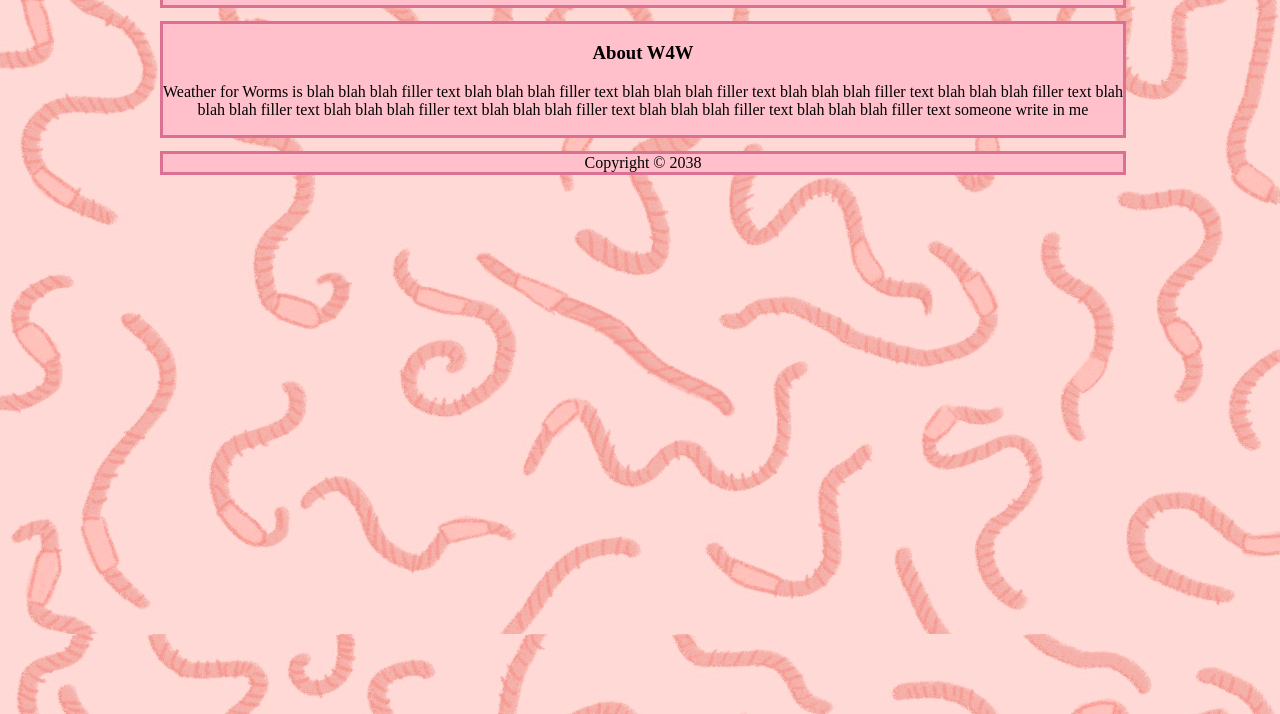
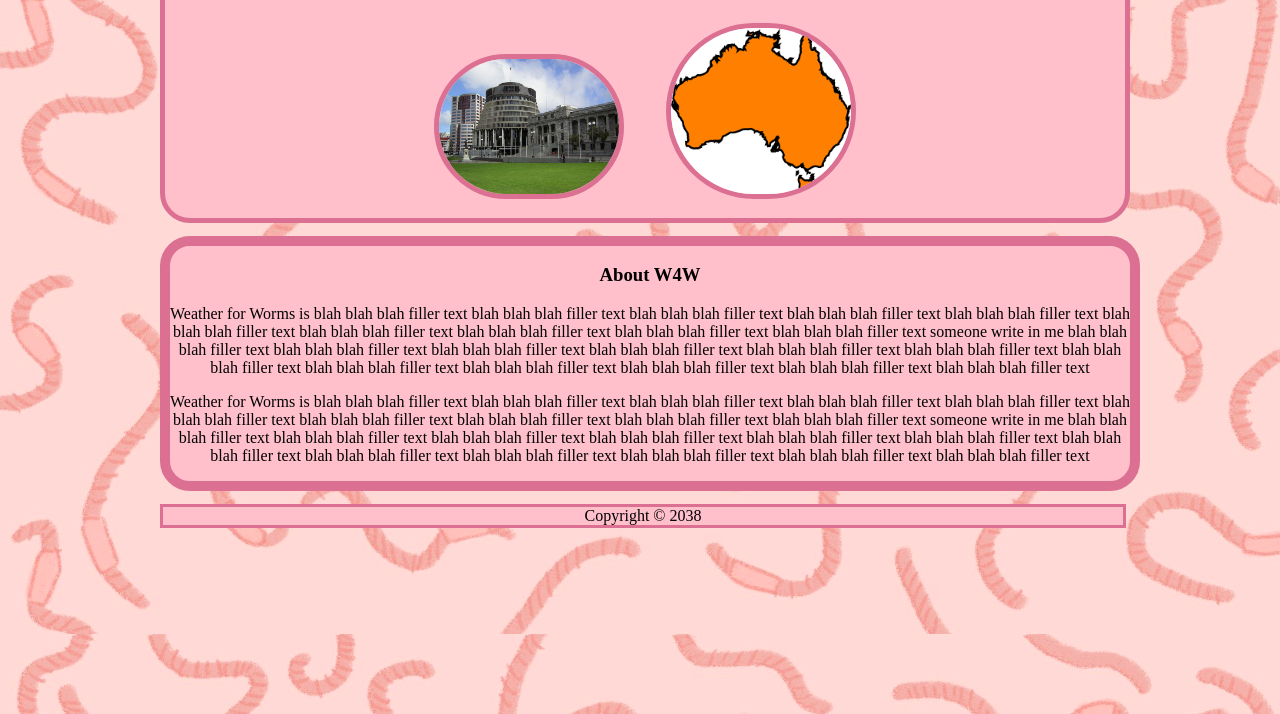
Before and after one commit to Rose-Northey/worm-weather-original, a React app: page / in a window 1280 px wide. Shown: the part 86-800 px from the top of the page. Built offline with nearby package versions, Linux system fonts and the light colour scheme.

Commit message:
added img links

```diff
--- a/client/components/HeaderComp.tsx
+++ b/client/components/HeaderComp.tsx
@@ -6,6 +6,21 @@ function Header() {
   return (
     <>
       <h1>Weather 4 Worms</h1>
+      <Link to="/cities/wellington">
+        <button>
+          <img
+            className="cityButton"
+            src="client/Media/wellington.jpg"
+            alt="Welly"
+          />
+        </button>
+      </Link>
+
+      <Link to="/cities/canberra">
+        <button>
+          <img className="cityButton" src="client/Media/aus.png" alt="Aus" />
+        </button>
+      </Link>
     </>
   )
 }
--- a/client/components/HomePage.tsx
+++ b/client/components/HomePage.tsx
@@ -3,5 +3,23 @@ import { Link } from 'react-router-dom'
 import todaysWeather from './Wellington'
 
 export default function HomePage() {
-  return <></>
+  return (
+    <>
+      <div className="home">
+        <p>
+          {' '}
+          Weather for Worms is blah blah blah filler text blah blah blah filler
+          text blah blah blah filler text blah blah blah filler text blah blah
+          blah filler text blah blah blah filler text blah blah blah filler text
+          blah blah blah filler text blah blah blah filler text blah blah blah
+          filler text someone write in me blah blah blah filler text blah blah
+          blah filler text blah blah blah filler text blah blah blah filler text
+          blah blah blah filler text blah blah blah filler text blah blah blah
+          filler text blah blah blah filler text blah blah blah filler text blah
+          blah blah filler text blah blah blah filler text blah blah blah filler
+          text
+        </p>
+      </div>
+    </>
+  )
 }
--- a/client/components/PageBio.tsx
+++ b/client/components/PageBio.tsx
@@ -13,7 +13,12 @@ function PageBio() {
           text blah blah blah filler text blah blah blah filler text blah blah
           blah filler text blah blah blah filler text blah blah blah filler text
           blah blah blah filler text blah blah blah filler text blah blah blah
-          filler text someone write in me
+          filler text someone write in me blah blah blah filler text blah blah
+          blah filler text blah blah blah filler text blah blah blah filler text
+          blah blah blah filler text blah blah blah filler text blah blah blah
+          filler text blah blah blah filler text blah blah blah filler text blah
+          blah blah filler text blah blah blah filler text blah blah blah filler
+          text
         </p>
       </div>
     </>
--- a/client/main.css
+++ b/client/main.css
@@ -1,26 +1,50 @@
+
+
+
 body{
   background-image:url("./Media/wormybackground.jpg");
   background-size: 100%
+}
+
+h1 {
+
+
 }
 
 header {
   width: 76%;
   margin-right: 12%;
   margin-left: 12%;
-  border: solid palevioletred;
+  border:solid 5px palevioletred;
+  border-radius: 30px;
   background-color: pink;
   text-align: center;
   margin-bottom: 1%;
 
 }
 
+.cityButton{
+  width: 180px;
+  border-radius: 90px;
+  background-color: transparent;
+  border: solid 5px palevioletred;
+  margin: 15px;
+}
+
+button {
+  background-color: transparent;
+  border: transparent;
+}
+
 .main-wrapper{
   width: 76%;
+  height: fit-content;
   margin-right: 12%;
   margin-left: 12%;
-  border:solid palevioletred;
+
+  border:solid 10px palevioletred;
+  border-radius: 30px;
   background-color: pink;
-  height:fit-content;
   text-align: center;
 }
 footer {
@@ -33,16 +57,20 @@ footer {
   background-color: pink;
 }
 
-/* main {
+main {
 
-} */
+}
 
 
 /* //Tables */
 table, tr, td {
-  background: rgb(190, 115, 53);
+  background: rgb(247, 172, 230);
   border: solid 1px;
   border-radius: 3px;
   border-color: rgb(68, 30, 7);
   font-family: inherit;
+  width: 50%;
+  margin-left:25%;
+  margin-bottom:1% ;
+
 }
```
Also changed, not shown: client/Media/aus.png (added), client/Media/wellington.jpg (added).
